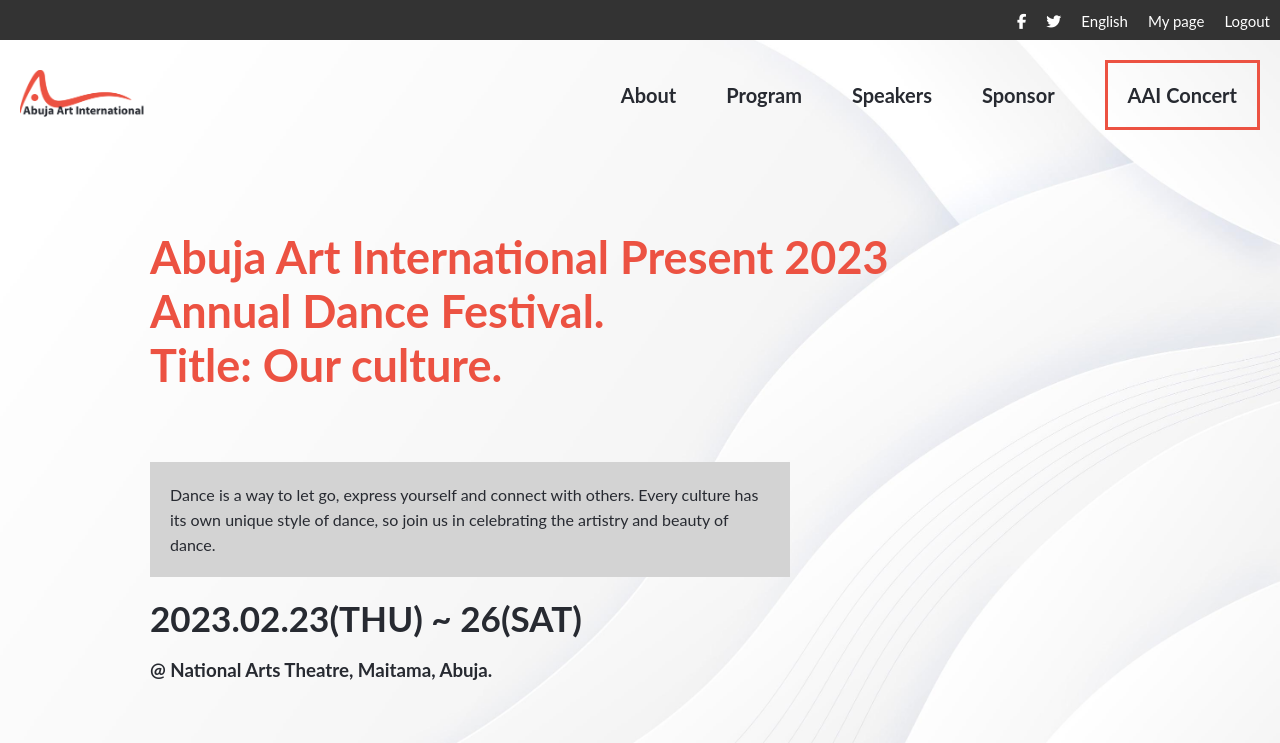
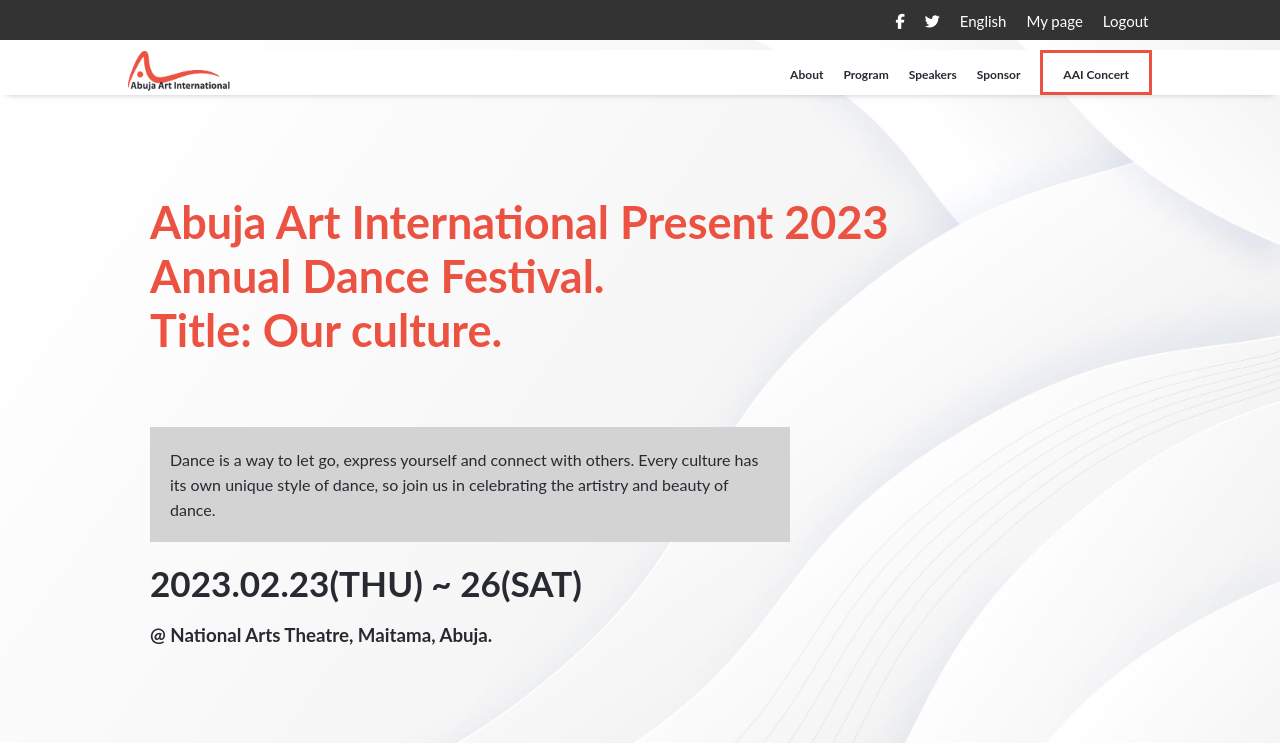
Before and after one commit to RaphDasilva/Abuja-Annual-Dance-, a website: page index.html in a window 1280 px wide. Shown: the top 743 px of the page. Drawn offline with Linux system fonts and the light colour scheme.

Commit message:
Increase the margins/paddings  and also chang background color to white.

```diff
--- a/index.html
+++ b/index.html
@@ -54,6 +54,7 @@
                 </div>
                 <menu>
                     <div class="desktop-nav">
+                        <div class="nav-position">
                             <div class="page-logo"><a href="index.html"><img src="img/logo.png" alt="Logo"></a></div>
                             <ul>
                                 <li><a href="about-us.html">About</a></li>
@@ -62,6 +63,7 @@
                                 <li><a href="#sponsor">Sponsor</a></li>
                                 <li class="consert"><a href="index.html">AAI Concert</a></li>
                             </ul>
+                        </div>
                     </div>
                 </menu>
             </section>
--- a/style.css
+++ b/style.css
@@ -354,8 +354,9 @@
     display: flex;
     justify-content: space-between;
     align-items: center;
-    gap: 100px;
-    margin: 20px;
+    background-color: #fff;
+    box-shadow: 0 4px 8px -7px grey;
+    margin-top: 10px;
   }
 
   .page-logo {
@@ -381,6 +382,7 @@
     gap: 20px;
     list-style: none;
     padding-right: 10px;
+    margin-right: 9.5%;
   }
 
   .see-more a {
@@ -398,13 +400,13 @@
     display: flex;
     justify-content: center;
     align-items: center;
-    gap: 50px;
+    gap: 20px;
     list-style: none;
   }
 
   .desktop-nav li a {
     text-decoration: none;
-    font-size: 20px;
+    font-size: 12px;
     font-weight: bold;
     color: #272a31;
   }
@@ -526,11 +528,19 @@
 
   .consert {
     border: 3px solid #ec5242;
-    padding: 20px;
+    padding: 10px 20px 10px 20px;
   }
 
   .desktop-nav .consert a:hover {
     text-decoration: none;
     line-height: 0px;
   }
+  .nav-position{
+    width: 80%;
+    display: flex;
+    justify-content: space-between;
+    align-items: center;
+    margin: auto;
+
+  }
 }
```
Also changed, not shown: about-us.html (+2 -0 lines). Lines whose indentation alone changed are shown as unchanged.
